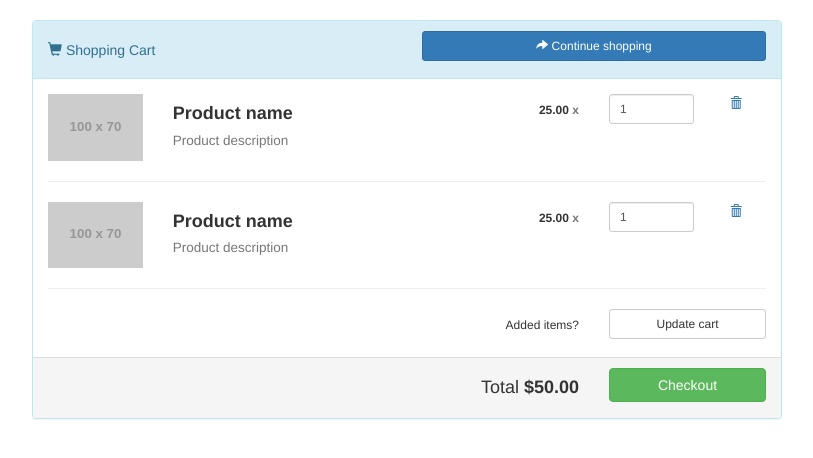
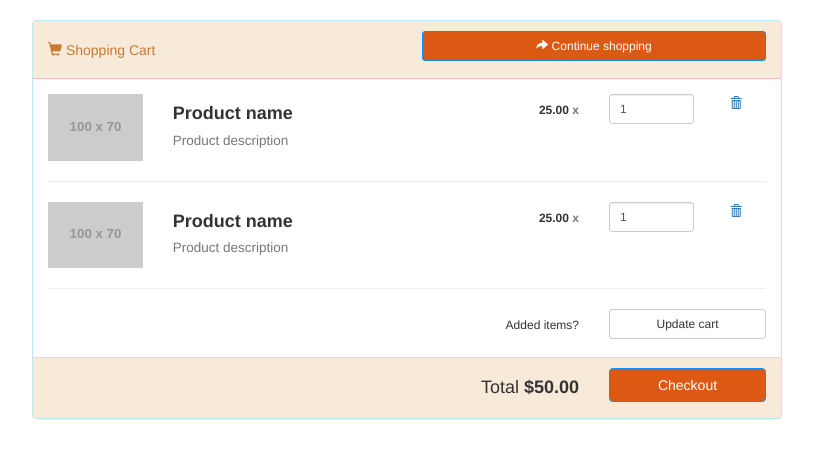
Before and after one commit to Lucasss-Nogueira/ProjetoDebWeb, a plain HTML site: page carrinhoDeProdutos.html in a window 1280 px wide. Shown: the whole page, without its empty margins (38-851 px from the left). Drawn offline with nearby package versions, Linux system fonts and the light colour scheme; placeholder pictures from the web are drawn by us.

Commit message:
carrinhosDeProdutos

```diff
--- a/carrinhoDeProdutos.html
+++ b/carrinhoDeProdutos.html
@@ -8,14 +8,14 @@
 	<div class="row">
 		<div class="col-xs-8">
 			<div class="panel panel-info">
-				<div class="panel-heading">
+				<div class="panel-heading" style="color: #cb7831; background-color: #f7ead9; border-color: #f1bcbc;">
 					<div class="panel-title">
 						<div class="row">
 							<div class="col-xs-6">
 								<h5><span class="glyphicon glyphicon-shopping-cart"></span> Shopping Cart</h5>
 							</div>
 							<div class="col-xs-6">
-								<button type="button" class="btn btn-primary btn-sm btn-block">
+								<button type="button" class="btn btn-primary btn-sm btn-block" style="background-color: #db5913; border-color: #0d8fff;">
 									<span class="glyphicon glyphicon-share-alt"></span> Continue shopping
 								</button>
 							</div>
@@ -78,13 +78,13 @@
 						</div>
 					</div>
 				</div>
-				<div class="panel-footer">
+				<div class="panel-footer" style="background-color: #f7ead9;">
 					<div class="row text-center">
 						<div class="col-xs-9">
 							<h4 class="text-right">Total <strong>$50.00</strong></h4>
 						</div>
 						<div class="col-xs-3">
-							<button type="button" class="btn btn-success btn-block">
+							<button type="button" class="btn btn-success btn-block" style="background-color: #db5913; border-color: #0d8fff;">
 								Checkout
 							</button>
 						</div>
```
Also changed, not shown: style/carrinhoDeProdutos.css (line endings or trailing spaces).
